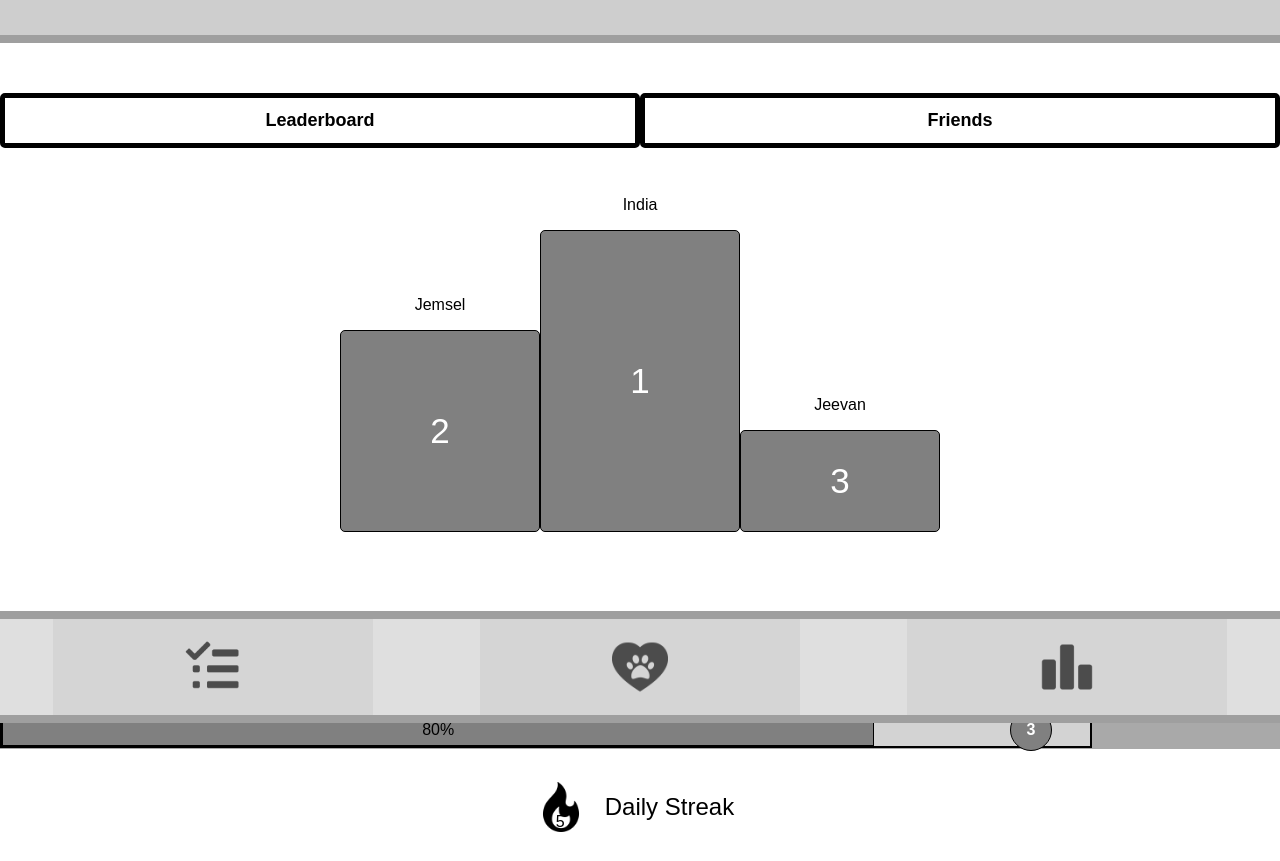
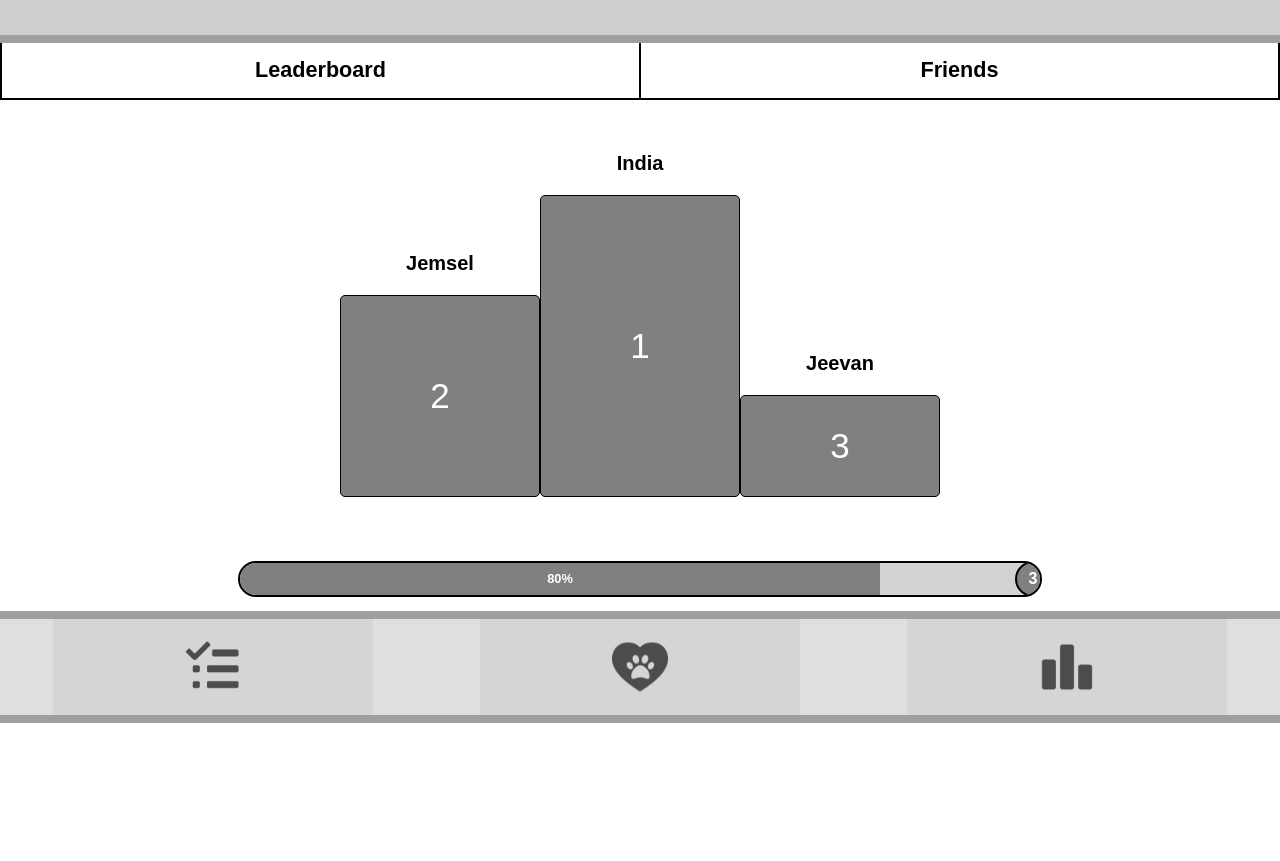
Before and after one commit to jeevan1549/1800_202530_BBY19, a website built with Vite: page html/leaderboard1.html in a window 1280 px wide. Shown: the part 77-938 px from the top of the page. After the commit the page ends 802 px from the top, so only its background shows below. Built offline with nearby package versions, Linux system fonts and the light colour scheme; a web font is replaced by a local one.

Commit message:
Fixed leaderboard

```diff
--- a/html/leaderboard1.html
+++ b/html/leaderboard1.html
@@ -56,7 +56,7 @@
         <div class="level">
           <div class="level-up">
             <div class="myBar">80%</div>
-            <div class="level-number-circle" style="left: 75%">
+            <div class="level-number-circle" style="right: -29px">
               <span>3</span>
             </div>
           </div>
@@ -95,5 +95,5 @@
       </footer>
     </main>
   </body>
-  <script src="./scripts/leaderboard.js"></script>
+  <script src="/js/leaderboard.js"></script>
 </html>
--- a/js/leaderboard.js
+++ b/js/leaderboard.js
@@ -0,0 +1,10 @@
+const myBar = document.getElementById("myBar");
+const circle = document.getElementById("levelCircle");
+
+function updateLevel(percent) {
+  myBar.style.width = percent + "%";
+  circle.style.left = percent + "%";
+  myBar.querySelector("span").textContent = percent + "%";
+}
+
+updateLevel(80);
--- a/styles/leaderboard.css
+++ b/styles/leaderboard.css
@@ -4,29 +4,29 @@
     display: flex;
     justify-content: center;
     align-items: center;
-    margin-top : 50px;
     font-size: xx-small;
-
-
 }
 
 .header1 {
     width: 50%;
     align-items: center;
-    border: 5px solid;
+    border: 2px solid;
     border-color: black;
     border-left: 100%;
     text-align: center;
-    border-radius: 5px;
+    font-size: larger;
+    border-top: none;
 }
 
 .header2 {
     width: 50%;
     align-items: center;
-    border: 5px solid;
+    border: 2px solid;
     border-color: black;
     text-align: center;
-    border-radius: 5px;
+    font-size: larger;
+    border-top: none;
+    border-left: none;
 }
 
 body {
@@ -41,10 +41,15 @@ body {
 .container.podium {
   justify-content: center;
   margin-top: 2rem;
-  margin-bottom: 10%;
+  margin-bottom: 3rem;
 }
 .podium__item {
   width: 200px;
+}
+
+.podium__city {
+  font-weight: bold;
+  font-size: 20px;
 }
 
 .podium__rank {
@@ -89,46 +94,57 @@ body {
   border-radius: 5px;
 }
 
-.level{
-    padding-top: 0.1rem;
-    padding-bottom: 0.1rem;
-    background-color: darkgrey;
+.level {
+  display: flex;
+  justify-content: center;
+  align-items: center;
+  padding: 1rem 0;
 }
+
 .level-up {
-    width: 85%;
-    background-color: lightgrey;
-    border: 2px solid;
-    margin-top: 50px;
-    display: flex;
+  position: relative;
+  width: 80%;
+  max-width: 800px;
+  min-width: 250px;
+  height: 2.5vw;
+  min-height: 25px;
+  background-color: lightgrey;
+  border: 2px solid black;
+  border-radius: 20px;
+  overflow: hidden;
 }
 
 .myBar {
+  height: 100%;
+  background-color: grey;
+  color: white;
+  text-align: center;
+  display: flex;
+  justify-content: center;
+  align-items: center;
+  font-weight: bold;
+  font-size: clamp(0.8rem, 1vw, 1rem);
+  transition: width 0.5s ease;
   width: 80%;
-  height: 30%;
-  background-color: grey;
-  text-align: center;
-  line-height: 30px;
-  color: black;
-  border: 1px solid;
-  border-color :black;
-  justify-content: flex;
 }
 
 .level-number-circle {
+  position: absolute;
+  top: 50%;
+  transform: translate(-50%, -50%);
+  width: 2.5vw;
+  height: 2.5vw;
+  min-width: 25px;
+  min-height: 25px;
+  background-color: grey;
+  color: white;
+  font-weight: bold;
+  border: 2px solid black;
+  border-radius: 50%;
   display: flex;
   justify-content: center;
   align-items: center;
-  position: absolute;
-  width: 40px;
-  height: 40px;
-  background-color: grey;
-  color: white;
-  font-weight: bold;
-  border: 1px solid;
-  border-color: black;
-  border-radius: 50%;
-  margin-left: 50px;
-  margin-top: -5px;
+  z-index: 2;
 }
 
 .fire-icon {
```
